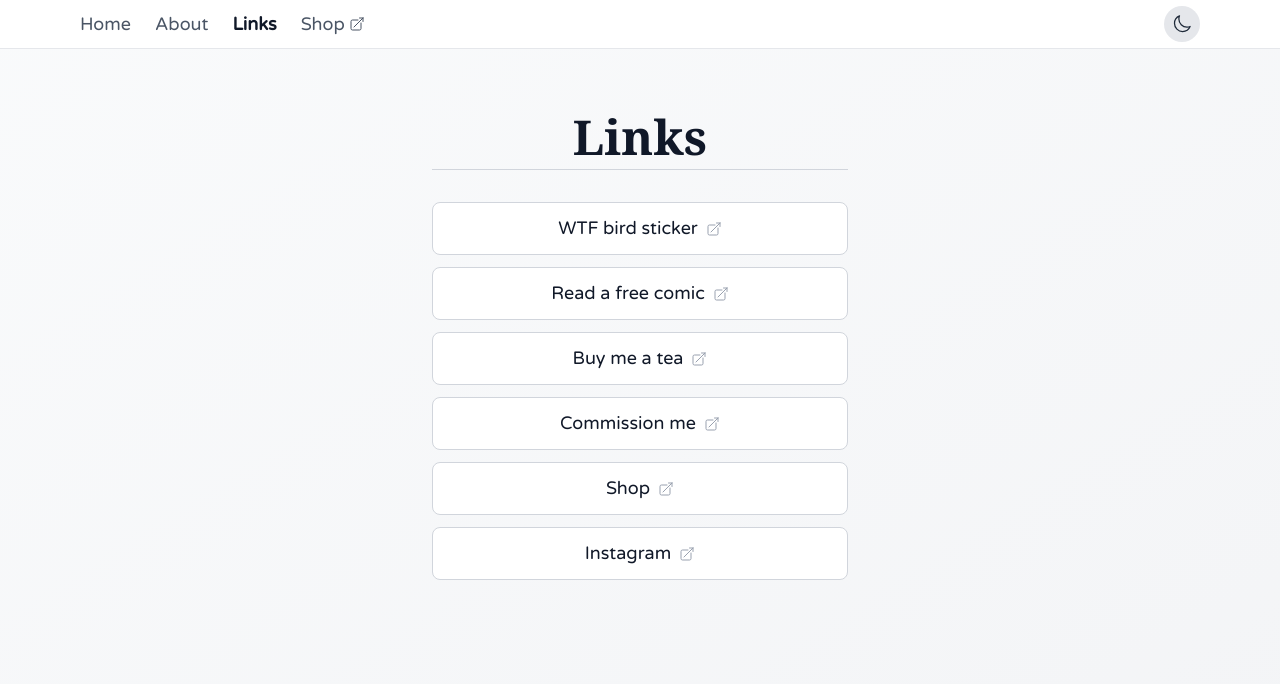
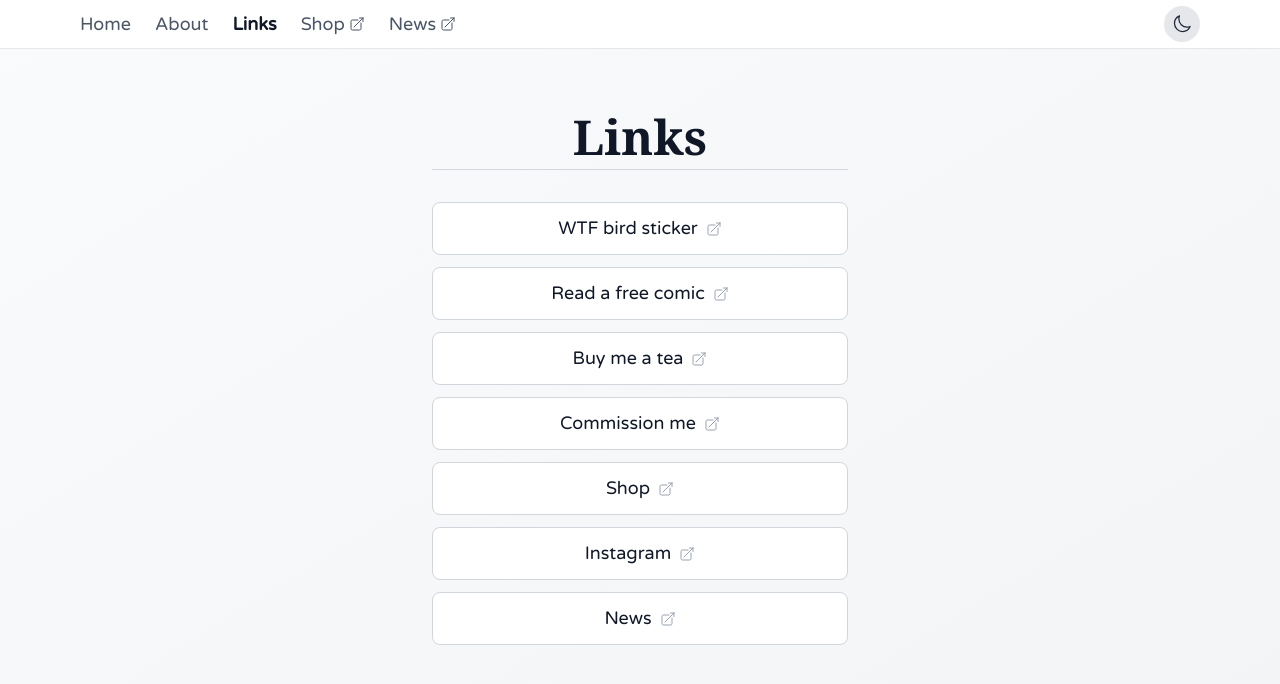
Before and after one commit to tennety/tennety.art, a Next.js app: page /links in a window 1280 px wide. Shown: the top 684 px of the page. Built offline with nearby package versions, Linux system fonts and the light colour scheme; a web font is replaced by a local one.

Commit message:
link to newsletter

```diff
--- a/src/app/links/page.tsx
+++ b/src/app/links/page.tsx
@@ -17,6 +17,7 @@ const links = [
   {label: 'Commission me', href: 'https://ko-fi.com/tennetyart/commissions'},
   {label: 'Shop', href: 'https://ko-fi.com/tennetyart/shop'},
   {label: 'Instagram', href: 'https://instagram.com/tennety.art'},
+  {label: 'News', href: 'https://news.tennety.art'},
 ]
 
 export default function LinksPage() {
--- a/src/components/Nav.tsx
+++ b/src/components/Nav.tsx
@@ -10,6 +10,7 @@ const navItems = [
   {label: 'About', href: '/about'},
   {label: 'Links', href: '/links'},
   {label: 'Shop', href: 'https://ko-fi.com/tennetyart/shop', external: true},
+  {label: 'News', href: 'https://news.tennety.art', external: true},
 ]
 
 export default function Nav() {
```
